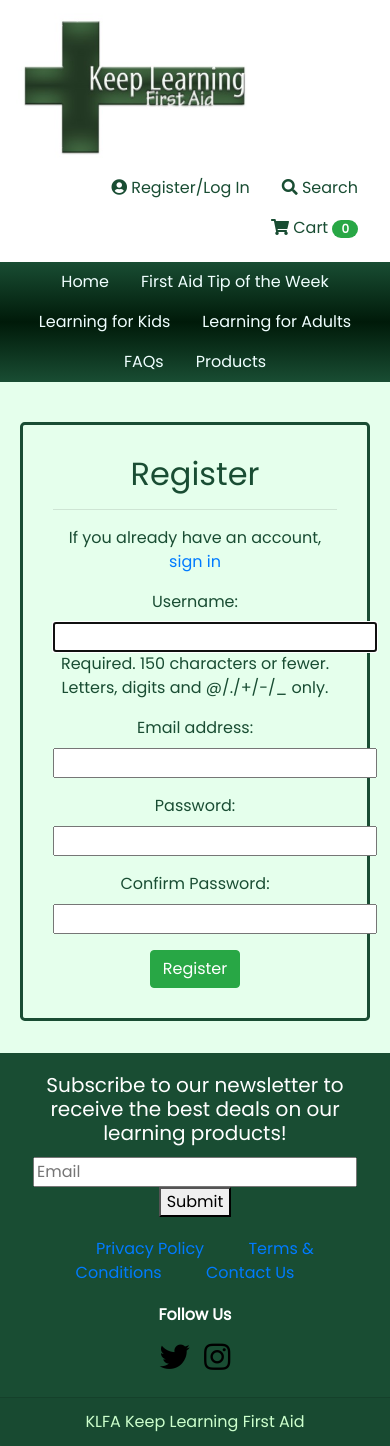
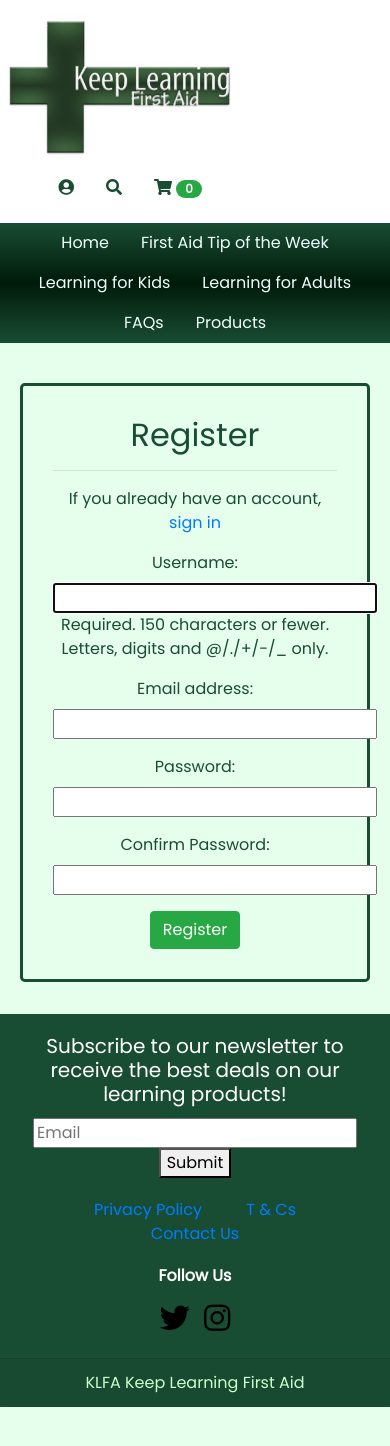
Before and after one commit to selinaerhabor/keep-learning-first-aid, a Django app: page /accounts/register/ in a window 390 px wide. After the commit the page ends 1407 px from the top, so only its background shows below. Run offline with Django 3.2, Linux system fonts and the light colour scheme; some libraries are stand-ins or nearby versions.

Commit message:
Added larger logos to appear only on smaller screens to make navigation elements neatly displayed.

```diff
--- a/templates/base.html
+++ b/templates/base.html
@@ -27,10 +27,48 @@
   <!--HEADER NAVIGATION BAR-->
   <header>
     <nav class="navbar navbar-expand-lg">
+      <div class="row">
+        <div class="col-xs-12">
           <a class="navbar-brand" href="{% url 'home' %}">
             <img class="logo" src="{% static 'images/logo.jpg' %}" alt="KLFA Logo">
           </a>
-    <button class="navbar-toggler" type="button" data-toggle="collapse" data-target="#navbarNav" aria-controls="navbarNav" aria-expanded="false" aria-label="Toggle navigation">
+          <ul class="nav justify-content-center mx-auto ">
+          {% if user.is_authenticated %}
+          <!--My Account - Smaller screen view-->
+          <li class="nav-item d-inline d-sm-none">
+            <a class="nav-link nav-top" href="{% url 'profile' %}">
+              <i class="fas fa-user-circle enlarge-icon"></i>
+            </a>
+          </li>
+          {% else %}
+          <!--Registration/Sign In Button - Smaller screen view-->
+          <li class="nav-item d-inline d-sm-none">
+            <a class="nav-link nav-top" href="{% url 'registration' %}">
+              <i class="fas fa-user-circle"></i>
+            </a>
+          </li>
+          {% endif %}
+          <!--Search Button - Smaller screen view-->
+          <li class="nav-item d-inline d-sm-none">
+            <a class="nav-link nav-top" href="#displaySearchBar" data-toggle="collapse" href="#displaySearchBar" role="button" aria-expanded="false" aria-controls="displaySearchBar">
+              <i class="fas fa-search enlarge-icon"></i>
+            </a>
+          </li>
+          <!--Cart Button - Smaller screen view-->
+          <li class="nav-item d-inline d-sm-none">
+            <a class="nav-link nav-top" href="{% url 'view_cart' %}">
+              <i class="fas fa-shopping-cart enlarge-icon"></i>
+            {% if product_count > 0 %}
+              <label class="badge badge-success">{{ product_count }}</label>
+            {% else %}
+              <label class="badge badge-success">0</label>
+            {% endif %}
+            </a>
+          </li>
+        </ul>
+        </div>
+      </div>
+      <button class="navbar-toggler" type="button" data-toggle="collapse" data-target="#nav" aria-controls="nav" aria-expanded="false" aria-label="Toggle navigation">
         <span class="navbar-toggler-icon"></span>
       </button>
       {% if messages %}
@@ -45,33 +83,44 @@
           </div>
         </div>
       {% endif %}
-      <div class="collapse navbar-collapse d-flex justify-content-end" id="navbarNav">
+      <div class="collapse navbar-collapse d-flex justify-content-end" id="nav">
         <ul class="nav justify-content-end">
+          <!--Controls display of Search Bar when toggle search button is pressed-->
+          <div class="col">
+            <div class="collapse multi-collapse" id="displaySearchBar">
+              <input type="text" name="q"/>
+              <a class="btn"><i class="fas fa-search"></i></a>
+            </div>
+          </div>
           {% if user.is_authenticated %}
-        <li class="nav-item">
+          <!--My Account-->
+          <li class="nav-item d-none d-sm-inline">
             <a class="nav-link nav-top" href="{% url 'profile' %}">
               <i class="fas fa-user-circle"></i>
               My Account
             </a>
           </li>
           {% else %}
-        <li class="nav-item">
+          <!--Registration/Sign In Button-->
+          <li class="nav-item d-none d-sm-inline">
             <a class="nav-link nav-top" href="{% url 'registration' %}">
               <i class="fas fa-user-circle"></i>
               Register/Log In
             </a>
           </li>
           {% endif %}
-        <li class="nav-item">
-          <a class="nav-link nav-top" href="#">
+          <!--Search Button-->
+          <li class="nav-item d-none d-sm-inline">
+            <a class="nav-link nav-top" href="#displaySearchBar" data-toggle="collapse" href="#displaySearchBar" role="button" aria-expanded="false" aria-controls="displaySearchBar">
               <i class="fas fa-search"></i>
               Search
             </a>
           </li>
-        <li class="nav-item">
+          <!--Cart Button-->
+          <li class="nav-item d-none d-sm-inline">
             <a class="nav-link nav-top" href="{% url 'view_cart' %}">
               <i class="fas fa-shopping-cart"></i>
-              Cart
+                <span>Cart</span>
               {% if product_count > 0 %}
                 <label class="badge badge-success">{{ product_count }}</label>
               {% else %}
@@ -80,6 +129,7 @@
             </a>
           </li>
         </ul>
+
       </div>
     </nav>
   </header>
@@ -166,10 +216,11 @@
         <h5 class="card-title">Subscribe to our newsletter to receive the best deals on our learning products!</h5>
         <input type="email" name="email" class="mx-auto email-input" placeholder="Email" class="validate" required/>
         <button id="subscribe_submit">Submit</button>
-        <div class="col s12" style="padding: 20px;">
-          <span class="card-text footer-link" style="padding: 20px;"><a href="#privacyPolicy">Privacy Policy</a></span>
-          <span class="card-text footer-link" style="padding: 20px;"><a href="#">Terms & Conditions</a></span>
-          <span class="card-text footer-link" style="padding: 20px;"><a href="#">Contact Us</a></span>
+        <div class="col-xs-12 links">
+          <span class="card-text footer-link"><a href="#privacyPolicy">Privacy Policy</a></span>
+          <span class="card-text footer-link d-none d-sm-inline"><a href="#">Terms & Conditions</a></span>
+          <span class="card-text footer-link d-inline d-sm-none"><a href="#">T & Cs</a></span>
+          <span class="card-text footer-link"><a href="#">Contact Us</a></span>
         </div>
         <h6 class="card-title mx-auto"><b>Follow Us</b></h6>
         <a href="https://twitter.com/teamklfa" target="_blank"><i class="fab fa-twitter"></i></a>
```
Lines whose indentation alone changed are shown as unchanged.
